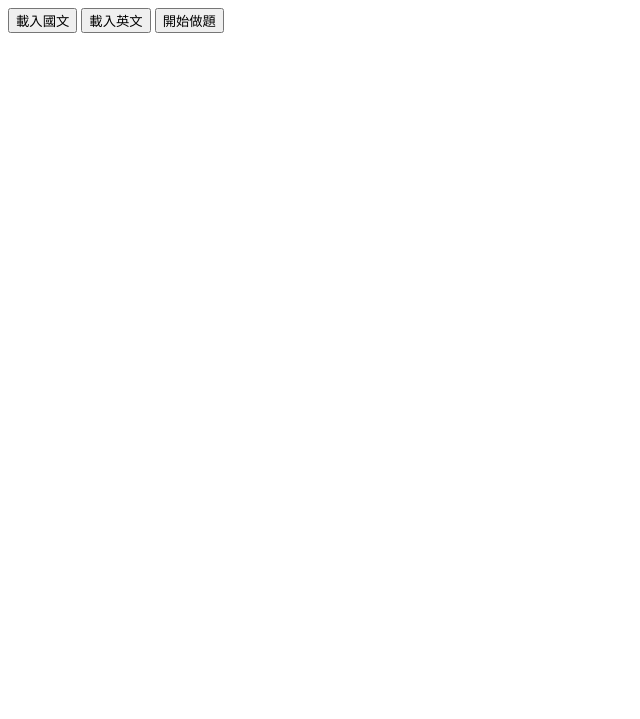
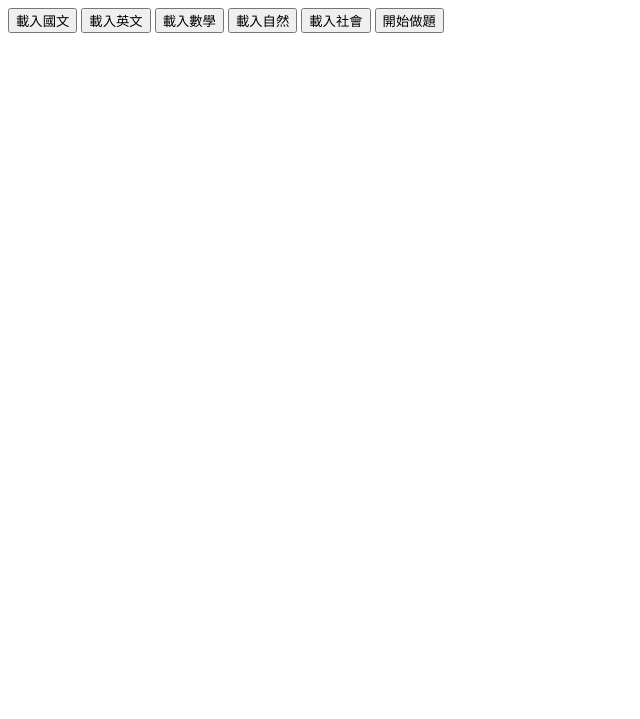
Before and after one commit to juest0625-beep/exam-bank, a plain HTML site: page test.html in a window 1280 px wide. Shown: the part 81-800 px from the top of the page, without its empty margins (0-640 px from the left). Drawn offline with Linux system fonts and the light colour scheme.

Commit message:
修復 test.html 英文檔名

```diff
--- a/test.html
+++ b/test.html
@@ -3,8 +3,11 @@
 <head><meta charset="UTF-8"><title>Test</title></head>
 <body>
 <h1>題庫測試</h1>
-<button onclick="loadSubject('國文')">載入國文</button>
-<button onclick="loadSubject('英文')">載入英文</button>
+<button onclick="loadSubject('國文','chinese')">載入國文</button>
+<button onclick="loadSubject('英文','english')">載入英文</button>
+<button onclick="loadSubject('數學','math')">載入數學</button>
+<button onclick="loadSubject('自然','science')">載入自然</button>
+<button onclick="loadSubject('社會','social')">載入社會</button>
 <button onclick="startQuiz()">開始做題</button>
 <div id="status"></div>
 <div id="question"></div>
@@ -18,9 +21,9 @@ function log(msg) {
   console.log(msg);
 }
 
-async function loadSubject(subj) {
+async function loadSubject(subj, file) {
   currentSubject = subj;
-  log('載入中: ' + subj);
+  log('載入中: ' + subj + ' (' + file + ')');
 
   const varName = 'QUESTIONS_' + subj;
   if (window[varName]) {
@@ -31,7 +34,7 @@ async function loadSubject(subj) {
 
   try {
     const script = document.createElement('script');
-    script.src = 'js/questions_' + subj + '.js';
+    script.src = 'js/questions_' + file + '.js';
     document.head.appendChild(script);
     await new Promise((resolve, reject) => {
       script.onload = resolve;
```
